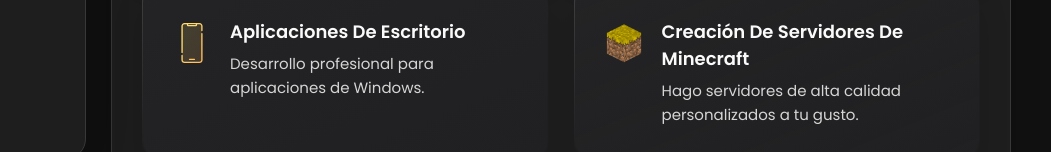
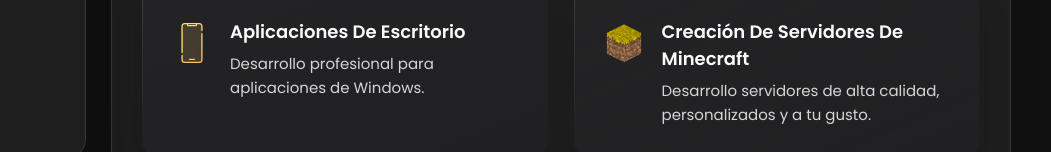
Before and after one commit to iKicraft/portfolio, a plain HTML site: page src/index.html in a window 1280 px wide. Shown: the part 648-800 px from the top of the page, 229-1280 px from the left. Drawn offline with nearby package versions, Linux system fonts and the light colour scheme.

Commit message:
Update index.html

```diff
--- a/src/index.html
+++ b/src/index.html
@@ -280,7 +280,7 @@
                 <h4 class="h4 service-item-title">Creación de servidores de Minecraft</h4>
 
                 <p class="service-item-text">
-                  Hago servidores de alta calidad personalizados a tu gusto.
+                  Desarrollo servidores de alta calidad, personalizados y a tu gusto.
                 </p>
               </div>
 
```
